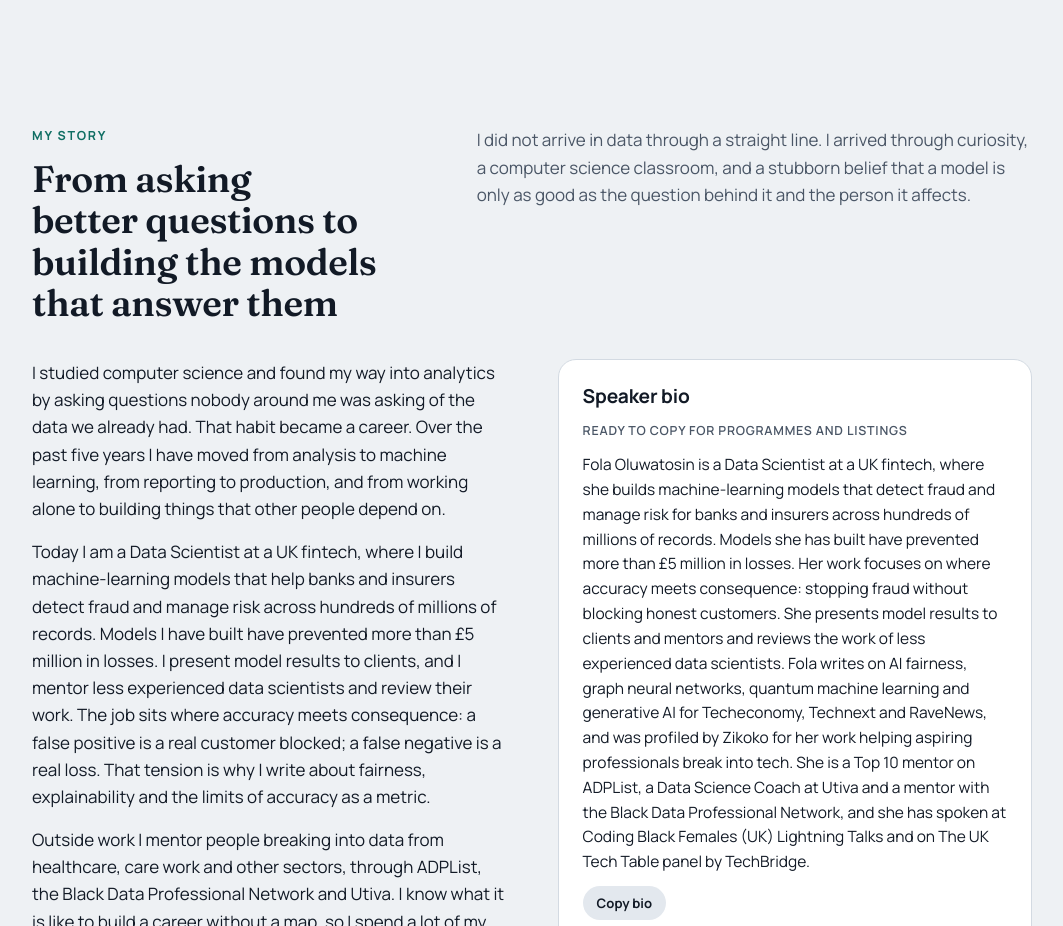
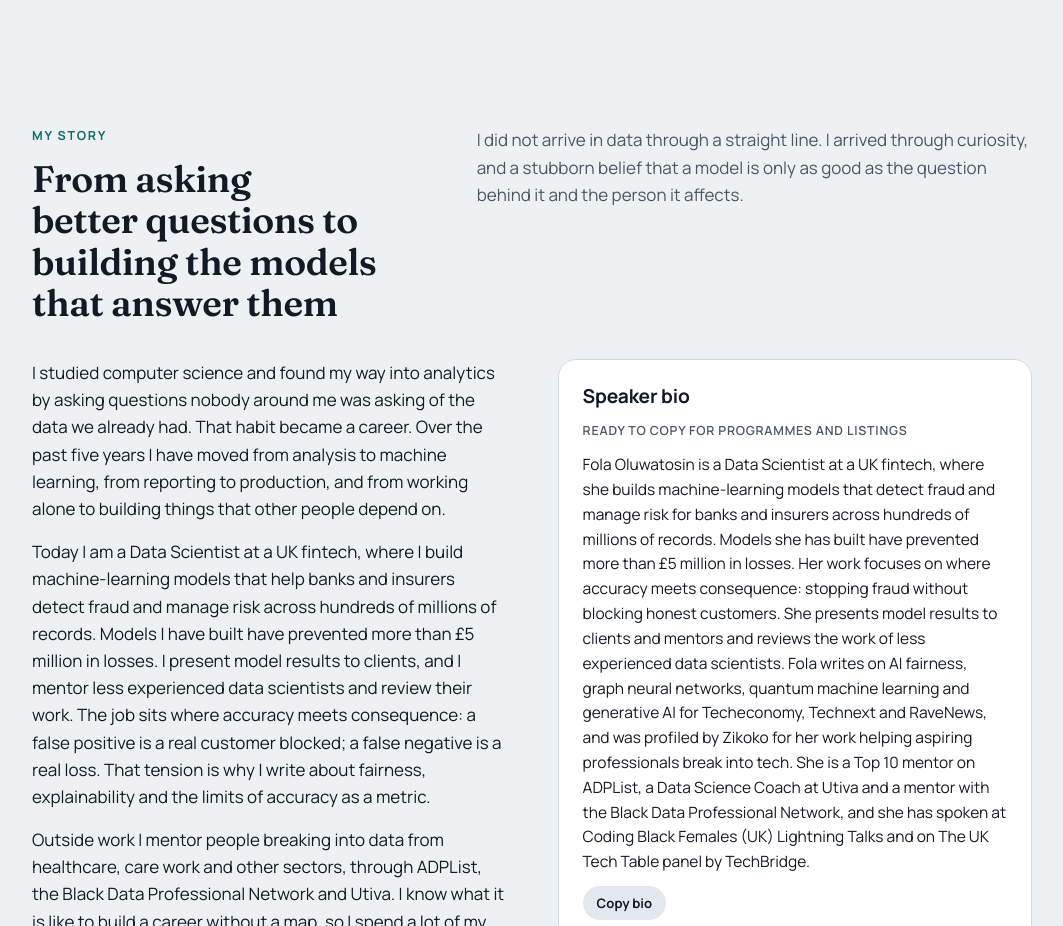
Before and after one commit to SadeTosin/sadetosin.github.io, a plain HTML site: page index.html in a window 1280 px wide. Shown: the part 1006-1932 px from the top of the page, without its empty margins (108-1171 px from the left). Drawn offline with Linux system fonts and the light colour scheme.

Commit message:
Update index.html

```diff
--- a/index.html
+++ b/index.html
@@ -232,7 +232,7 @@ section:first-of-type{border-top:0}
           <div class="eyebrow">My story</div>
           <h2>From asking better questions to building the models that answer them</h2>
         </div>
-        <p>I did not arrive in data through a straight line. I arrived through curiosity, a computer science classroom, and a stubborn belief that a model is only as good as the question behind it and the person it affects.</p>
+        <p>I did not arrive in data through a straight line. I arrived through curiosity, and a stubborn belief that a model is only as good as the question behind it and the person it affects.</p>
       </div>
       <div class="story">
         <div class="text">
```
